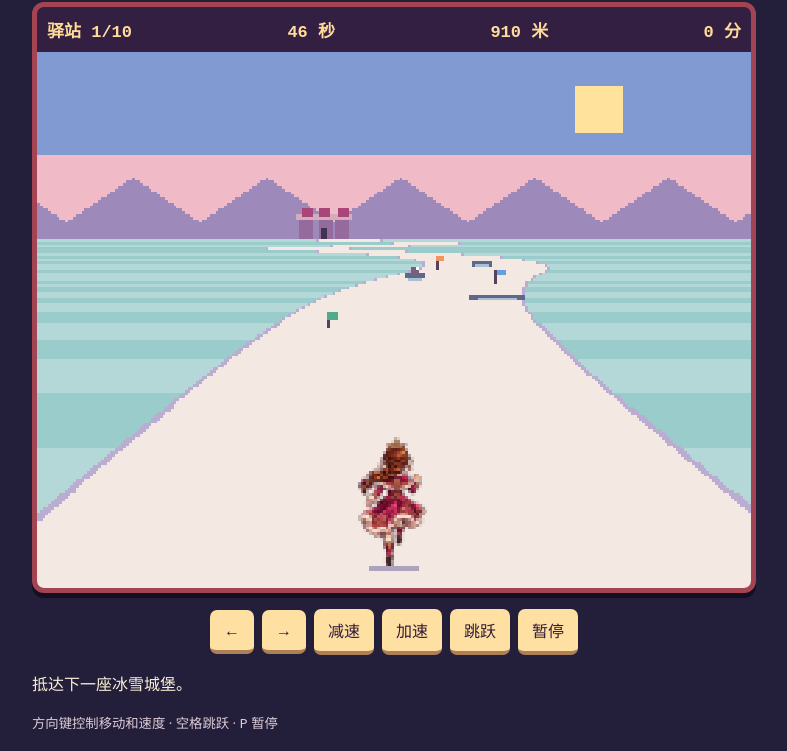
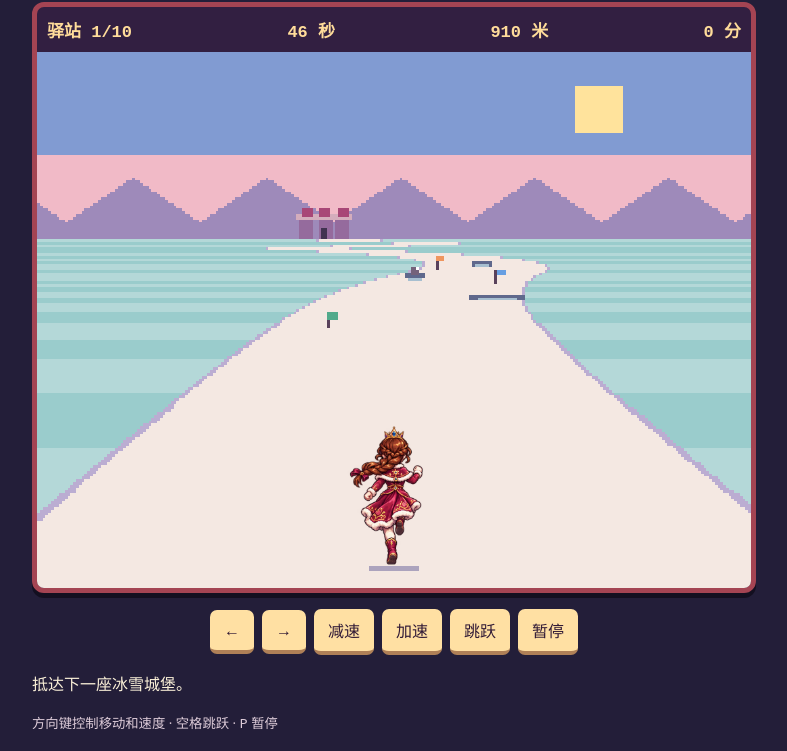
Before and after one commit to YangDEVIN/yuanmeng-ugc-workshop, a plain HTML site: page princess.html in a window 1280 px wide. Shown: the part 130-881 px from the top of the page, without its empty margins (246-1033 px from the left). Drawn offline with Linux system fonts and the light colour scheme.

Commit message:
使用独立高清角色层和八帧跑步动画

```diff
--- a/princess.js
+++ b/princess.js
@@ -40,12 +40,9 @@ class PrincessRun {
 if(typeof module!=='undefined')module.exports=PrincessRun;
 if(typeof document!=='undefined'){
 const $=id=>document.getElementById(id),canvas=document.querySelector('canvas'),g=canvas.getContext('2d');
-const palette={'.':null,k:'#392841',h:'#743d51',g:'#ffc75a',s:'#ffe0b4',p:'#e8568c',r:'#a83969',w:'#fff5e0',b:'#668dd4'};
-const princess=['...g.g.g...','...ggggg...','...hhhhh...','..hhssshh..','..hhssshh..','...hhhhh...','....ppp....','..sspppss..','...prrrp...','..pprrrpp..','.ppppppppp.','..wwwwwww..','...kk.kk...'];
-const runner=new Image();runner.src='princess-run.png';
+const runner=document.querySelector('.runner');
 let game=new PrincessRun(),keys={},last=0;
 function rect(x,y,w,h,c){g.fillStyle=c;g.fillRect(Math.round(x),Math.round(y),Math.ceil(w),Math.ceil(h));}
-function sprite(rows,x,y,size){rows.forEach((r,j)=>[...r].forEach((v,i)=>{if(palette[v])rect(x+i*size,y+j*size,size,size,palette[v]);}));}
 function castle(x,y,s){
   for(const dx of [-8,0,8]){rect(x+(dx-3)*s,y-8*s,6*s,8*s,'#956b9d');rect(x+(dx-4)*s,y-10*s,8*s,2*s,'#d4adbc');rect(x+(dx-2)*s,y-13*s,4*s,3*s,'#a84777');}
   rect(x-s,y-4*s,2*s,4*s,'#413350');
@@ -64,7 +61,11 @@ function draw(){
     else {const w=(o.kind==='crack'?48:17)*s;rect(x-w/2,y-2*s,w,3*s,'#5f688c');rect(x-w*.35,y+s,w*.7,2*s,'#a7bfd0');if(o.kind==='seal'){rect(x-3*s,y-8*s,6*s,7*s,'#74627b');rect(x+s,y-7*s,s,s,'#fff');}}
   }
   const px=128+game.x*153,py=184-game.height*36;rect(px-9,184,18,2,'#aca3bd');
-  if(runner.complete && runner.naturalWidth){const h=46,w=h*runner.naturalWidth/runner.naturalHeight;const stride=game.mode==='run'&&!game.jump?Math.sin(game.distance*.65):0;g.save();g.translate(px,py-Math.abs(stride)*1.5);g.rotate(stride*.025);g.drawImage(runner,-w/2,-h,w,h);g.restore();}else sprite(princess,px-11,py-26+(game.mode==='run'&&!game.jump?Math.floor(game.distance/3)%2:0),2);
+  const step=Math.floor(game.distance/1.7)%8;
+  const pose=game.jump?(game.jump>.55?2:game.jump>.22?3:7):game.stun?1:step;
+  runner.style.left=(px/256*100)+'%';
+  runner.style.top=(py/192*100)+'%';
+  runner.style.backgroundPosition=((pose%4)*100/3)+'% '+(pose<4?0:100)+'%';
   $('stage').textContent='驿站 '+game.stage+'/10';$('time').textContent=Math.ceil(game.time)+' 秒';$('rest').textContent=Math.ceil(left)+' 米';$('score').textContent=game.score+' 分';
   const state={ready:'抵达下一座冰雪城堡。',lost:'时间到',won:'十座驿站全部抵达！',station:'抵达驿站！剩余时间已折算得分。',paused:'已暂停',run:game.wings?'获得飞行旗 · 连按跳跃可滑翔':game.stun?'撞到障碍，正在恢复':'冒险中'}[game.mode];
   if($('state').textContent!==state)$('state').textContent=state;
```
Also changed, not shown: princess.html (+1 -1 lines), princess-stride.png (added).
